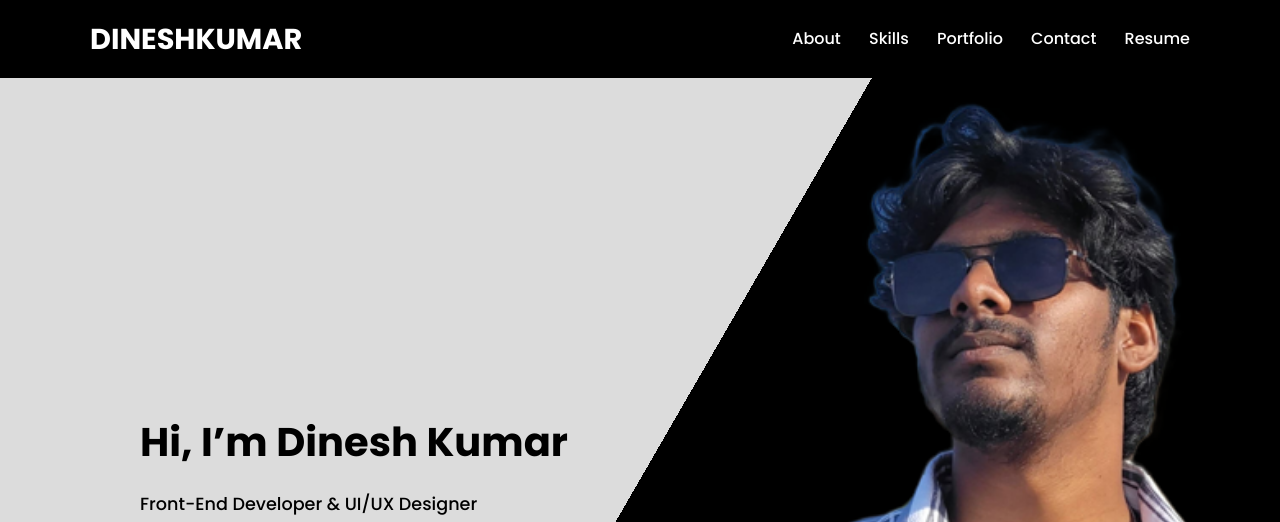
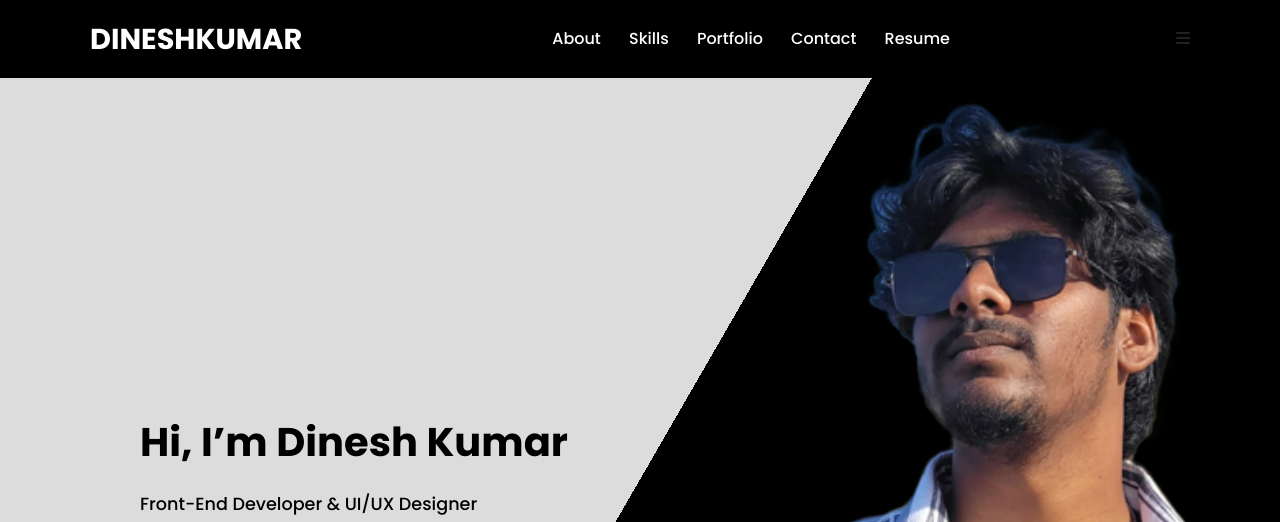
Before and after one commit to dk7708/portfoliodk, a plain HTML site: page index.html in a window 1280 px wide. Shown: the top 522 px of the page. Drawn offline with Linux system fonts and the light colour scheme.

Commit message:
index.html

```diff
--- a/index.html
+++ b/index.html
@@ -11,16 +11,23 @@
 
 <body>
   <!-- Navigation -->
+   <!-- Navigation -->
   <header class="navbar">
     <div class="container">
       <div class="logo">DINESHKUMAR</div>
-      <nav class="nav-links">
+
+      <nav class="nav-links" id="navLinks">
         <a href="#about">About</a>
         <a href="#skills">Skills</a>
         <a href="#portfolio">Portfolio</a>
         <a href="#contact">Contact</a>
         <a href="resume.html">Resume</a>
       </nav>
+
+      <!-- sidebar Icon -->
+      <div class="sidebar" onclick="toggleMenu()">
+        <i class="fas fa-bars"></i>
+      </div>
     </div>
   </header>
 
@@ -185,6 +192,12 @@
     <p class="copyright">©2025 <strong>DINESHKUMAR</strong> All Rights Reserved.</p>
   </footer>
 
+  <script>
+    function toggleMenu() {
+      document.getElementById("navLinks").classList.toggle("show");
+    }
+  </script>
+
 </body>
 
 </html>
```
